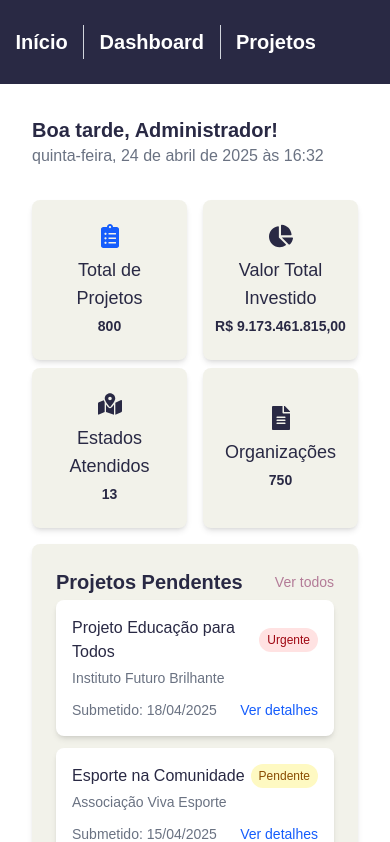
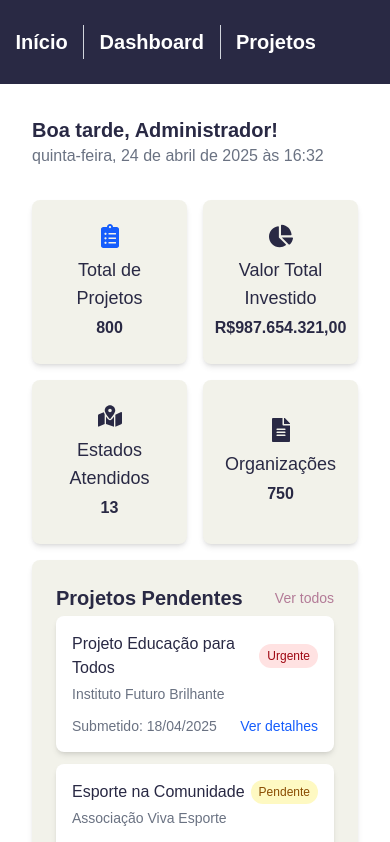
Before and after one commit to Conpec-Projetos/prj-fundacao-csn, a Next.js app: page / in a window 390 px wide. Shown: the top 842 px of the page. Built offline with nearby package versions, Linux system fonts and the light colour scheme.

Commit message:
Fix: finished the responsivity on the internal home page

```diff
--- a/src/app/page.tsx
+++ b/src/app/page.tsx
@@ -17,8 +17,8 @@ interface MetricCardProps {
 const MetricCard: React.FC<MetricCardProps> = ({ title, value, icon, color }) => (
   <div className="bg-white-off rounded-lg shadow-md p-6 flex flex-col items-center justify-center h-full">
     <div className={`text-${color} text-2xl mb-2`}>{icon}</div>
-    <h3 className="text-lg sm:text-xl text-blue-fcsn font-medium mb-1 text-center sm:whitespace-nowrap">{title}</h3>
-    <p className="text-sm lg:text-xl whitespace-nowrap font-bold">{value}</p>
+    <h3 className="text-lg md:text-xl text-blue-fcsn font-medium mb-1 text-center sm:whitespace-nowrap">{title}</h3>
+    <p className="text-md md:text-xl whitespace-nowrap font-bold">{value}</p>
   </div>
 );
 
@@ -105,8 +105,8 @@ export default function AdminHomePage() {
         {/*Projetos Pendentes e Seção de métricas*/}
           {/* Grid de métricas */}
           <div className="flex flex-col sm:flex-row gap-4">
-            <section className="grid grid-rows-2 sm:flex sm:flex-col sm:w-[35%] gap-2 sm:gap-4 order-1 sm:order-2">
-              <div className="grid grid-cols-2 sm:flex row-start-1 sm:flex-col gap-4">
+            <section className="grid grid-rows-2 gap-y-4 sm:flex sm:flex-col sm:w-[35%] order-1 sm:order-2">
+              <div className="grid grid-cols-2 sm:flex row-start-1 gap-4 sm:flex-col">
                 <div className="col-start-1">
                   <MetricCard
                   title="Total de Projetos"
@@ -118,7 +118,7 @@ export default function AdminHomePage() {
                 <div className="col-start-2">
                   <MetricCard
                   title="Valor Total Investido"
-                  value="R$ 9.173.461.815,00"
+                  value="R$987.654.321,00"
                   icon={<FaChartPie />}
                   color="green-600"
                   />
```
